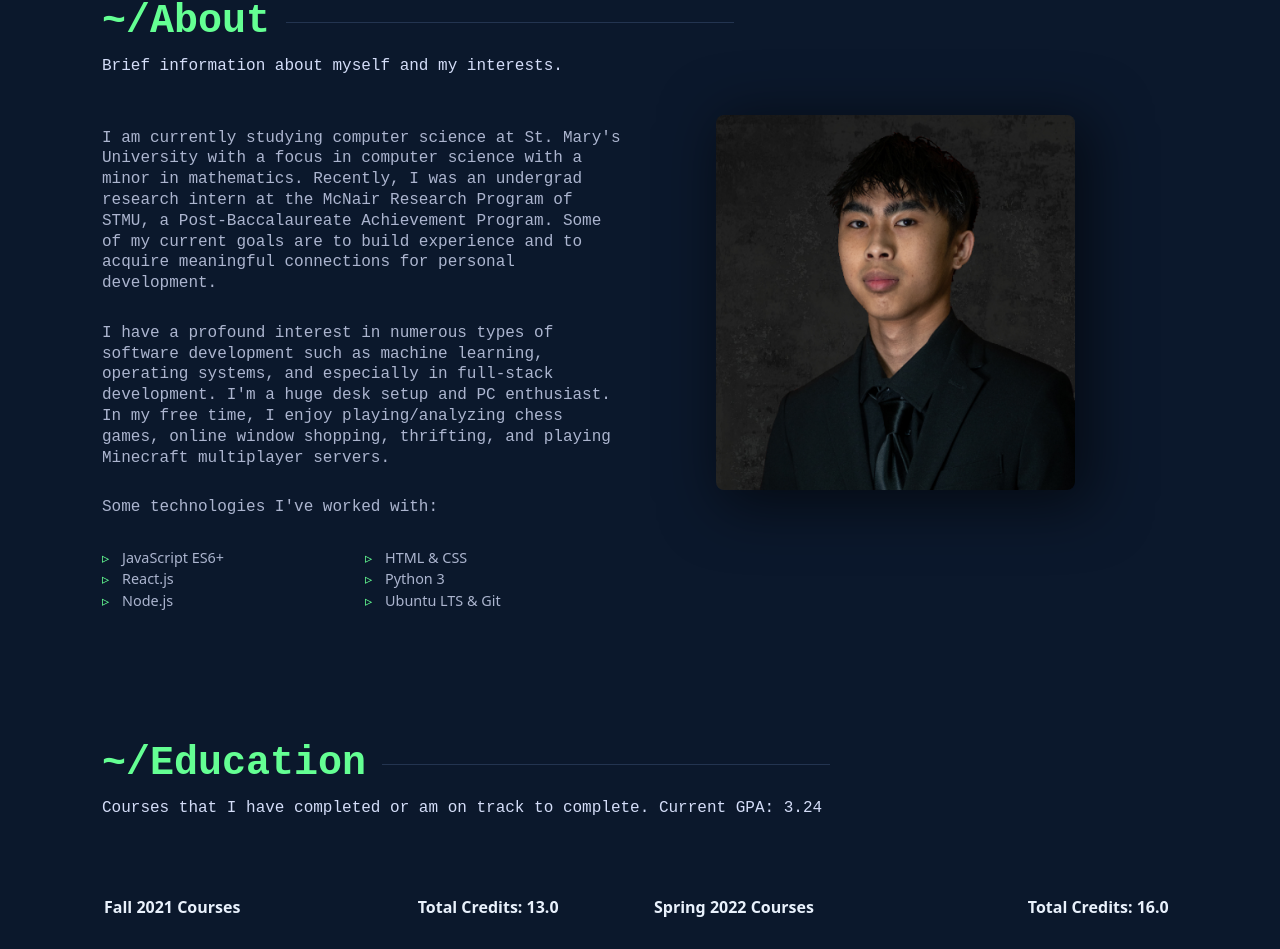
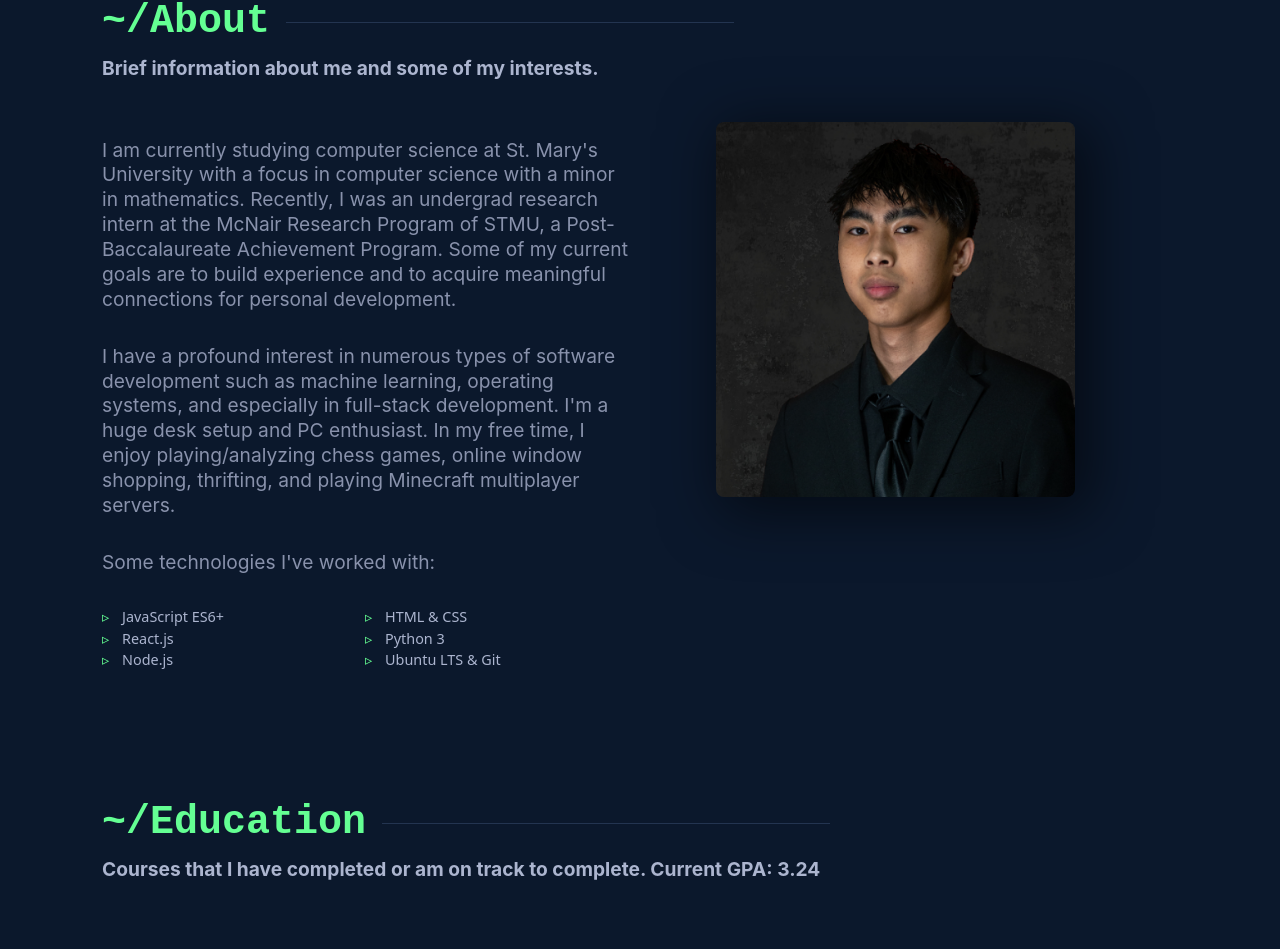
Before and after one commit to KevinTrinh1227/Reactfolio, a React (Create React App) app: page / in a window 1280 px wide. Shown: the part 914-1863 px from the top of the page. Built offline with nearby package versions, Linux system fonts and the light colour scheme; no server answers.

Commit message:
Numerous bug fixes and removed unnecessary files. Also integrated a feature where you can disable and enable certain sections/components.

```diff
--- a/src/App.js
+++ b/src/App.js
@@ -9,19 +9,25 @@ import WorkExperience from "./components/sections/WorkExperience";
 import SideProjects from "./components/sections/SideProjects";
 import Footer from "./components/sections/Footer"
 import "./styles/style.css";
-// import GlobalStyle from "./styles/style";
+
+import content from "./content.json";
+
+// Note that the section.enable_section has to equal true in
+// order for that specific component to load in the app.js
 
 function App() {
+  const { intro_screen, about_me, academics, experience, projects } = content;
+
   return (
     <div className="App">
       <RepoStats />
       <Linkbar />
       <Navbar />
-        <Intro />
-        <About />
-        <Education />
-        <WorkExperience />
-        <SideProjects />
+      {intro_screen.section.enable_section && <Intro />}
+      {about_me.section.enable_section && <About />}
+      {academics.section.enable_section && <Education />}
+      {experience.section.enable_section && <WorkExperience />}
+      {projects.section.enable_section && <SideProjects />}
       <Footer />
     </div>
   );
--- a/src/components/sections/RepoStats.js
+++ b/src/components/sections/RepoStats.js
@@ -63,7 +63,7 @@ const RepoStats = () => {
     <div className={`repo-stats ${hidden ? 'hidden' : ''}`}>
       <a href='https://github.com/KevinTrinh1227/Reactfolio' target="_blank" rel="noreferrer">
         <p>
-          Repository Name: {repoData.name} • Author: {repoData.owner?.login} • Total Commits: {totalCommits} • Last Updated: {new Date(repoData.pushed_at).toLocaleString()} UTC
+          Repository Name: {repoData.name} • Author: {repoData.owner?.login} • Total Commits: {totalCommits+1} • Lastest Push: {new Date(repoData.pushed_at).toLocaleString()} CST
         </p>
       </a>
     </div>
--- a/src/components/sections/SideProjects.js
+++ b/src/components/sections/SideProjects.js
@@ -1,6 +1,6 @@
 import React from "react";
 import contentData from "../../content.json";
-import { FaGithub, FaDownload } from 'react-icons/fa';
+import { FaGithub, FaDownload, FaFilePdf } from 'react-icons/fa';
 import { FiExternalLink, FiFolder  } from 'react-icons/fi';
 
 
@@ -8,8 +8,8 @@ const iconComponents = {
   FaGithub: FaGithub,
   FaDownload: FaDownload,
   FiExternalLink: FiExternalLink,
-  FiFolder: FiFolder
-  // Add other imported icons here
+  FiFolder: FiFolder,
+  FaFilePdf: FaFilePdf
 };
 
 
--- a/src/content.json
+++ b/src/content.json
@@ -11,6 +11,9 @@
 		}
 	},
 	"intro_screen": {
+		"section": {
+			"enable_section": true
+		},
 		"main_header": "Hello, Kevin here.",
 		"main_subtitle": "I like to build stuff occasionally.",
 		"comment_typing_string": [
@@ -32,8 +35,8 @@
 		"section": {
 			"enable_section": true,
 			"title": "~/About",
-      "navbar_name": "/About",
-			"description": "Brief information about myself and my interests."
+      		"navbar_name": "/About",
+			"description": "Brief information about me and some of my interests."
 		},
 		"headShotUrl": "../assets/portrait.png",
 		"bio": [
@@ -248,14 +251,14 @@
 			"end_date": "Jan 2023",
 			"links": [
 			  {
-          "href": "https://linktwo.com",
+          "href": "https://github.com/KevinTrinh1227/Custom-Lang-Translator",
           "icon": "FaGithub",
-          "data_tooltip": "Visit Docs Page"
+          "data_tooltip": "Visit GitHub Repo"
         },
         {
-          "href": "https://linktwo.com",
-          "icon": "FiExternalLink",
-          "data_tooltip": "Visit Website"
+          "href": "../../public/assets/McNairPublishedPaper.pdf",
+          "icon": "FaFilePdf",
+          "data_tooltip": "View Paper"
         }
 			]
 		  },
--- a/src/styles/errorPageStyles.css
+++ /dev/null
@@ -1,50 +0,0 @@
-body, h1, h2, h3, h4, p, a {
-    color: #B95;
-    font-family: Courier, monospace;
-    font-smoothing: antialiased;
-    text-shadow: 0 0 8px rgba(255, 255, 255, 0.3);
-  }
-
-  body {
-    background: #17202A;
-  }
-
-  .container {
-    width: 90%;
-    margin: auto;
-    max-width: 640px;
-    text-align: center;
-  }
-
-  .bsod {
-    padding-top: 10%;
-  }
-
-  .bsod .neg {
-    text-align: center;
-    color: #ECF0F1;
-  }
-
-  .bsod .neg .bg {
-    background: #B95;
-    padding: 0 15px 2px 13px;
-  }
-
-  .bsod .title {
-    margin-bottom: 50px;
-  }
-
-  .bsod .nav {
-    margin-top: 35px;
-    text-align: center;
-  }
-
-  .bsod .nav .link {
-    text-decoration: none;
-    padding: 0 9px 2px 8px;
-  }
-
-  .bsod .nav .link:hover, .bsod .nav .link:focus {
-    color: #ECF0F1;
-    transition: all 0.5s ease-in-out;
-  }
--- a/src/styles/style.css
+++ b/src/styles/style.css
@@ -110,7 +110,7 @@ a {
 
 .title-a {
   color: var(--accent-color);
-  font-family: 'SF Mono','Fira Code','Fira Mono','Roboto Mono',monospace;
+  font-family: var(--font-mono);
   text-decoration: none;
   text-align: left;
   font-size: 2.5rem;
@@ -123,8 +123,10 @@ a {
   text-decoration: none;
   text-align: left;
   float: left;
-  color: var(--bone-white);
-  font-size: 1rem;
+  color: var(--light-slate);
+  font-weight: bold;
+  font-family: var(--font-sans);
+  font-size: 1.2rem;
 }
 
 .line-mf {
@@ -162,31 +164,6 @@ a {
   }
 }
 
-/*--------------------------------------------------------------
-# Repo Stats Section
---------------------------------------------------------------*/
-/* CSS for RepoStats component */
-.repo-stats {
-  position: fixed;
-  top: 1rem;
-  right: 10rem;
-  background-color: var(--dark-navy);
-  padding: 10px;
-  transition: opacity 0.3s;
-  z-index: 999;
-}
-
-.repo-stats p {
-  color: var(--slate);
-}
-
-.repo-stats.hidden {
-  opacity: 0;
-  pointer-events: none;
-}
-
-/* Add additional styling as needed */
-
 
 /*--------------------------------------------------------------
 # About me section
@@ -220,8 +197,9 @@ a {
 }
 
 .about-me-desc {
-  color: var(--light-slate);
-  font-size: 1rem;
+  color: var(--slate);
+  font-size: 1.2rem;
+  font-family: var(--font-sans);
   line-height: 1.3;
   padding-bottom: 1rem;
 }
@@ -359,7 +337,7 @@ a {
 
 .education th {
   text-align: left;
-  color: var(--white)
+  color: var(--bone-white)
 }
 
 .education table {
@@ -369,7 +347,7 @@ a {
 
 .education td {
   height: 50px;
-  color: var(--bone-white);
+  color: var(--light-slate);
   vertical-align: bottom;
 }
 
@@ -890,10 +868,10 @@ li {
 
 
 /*--------------------------------------------------------------
-# navlist AND link bar Section
+# navlist AND link bar AND Repo Stats Section
 --------------------------------------------------------------*/
 
-.navlist, .linkbar {
+.repo-stats, .navlist, .linkbar {
   display: none;
 }
 
@@ -913,6 +891,27 @@ li {
 
 
 @media (min-width: 1850px) {
+
+  .repo-stats {
+    display: block;
+    position: fixed;
+    top: 1rem;
+    right: 10rem;
+    background-color: var(--dark-navy);
+    padding: 10px;
+    transition: opacity 0.3s;
+    z-index: 999;
+  }
+
+  .repo-stats p {
+    color: var(--slate);
+  }
+
+  .repo-stats.hidden {
+    opacity: 0;
+    pointer-events: none;
+  }
+
   .navlist {
     font-size: 0.85rem;
     text-transform: lowercase;
```
Also changed, not shown: public/assets/webjs/experienceslider.js (deleted, +0 -19 lines), public/assets/webjs/revealeffect.js (deleted, +0 -16 lines), 1 other file (tests, documents, lock files or other folders). Lines whose indentation alone changed are shown as unchanged.
